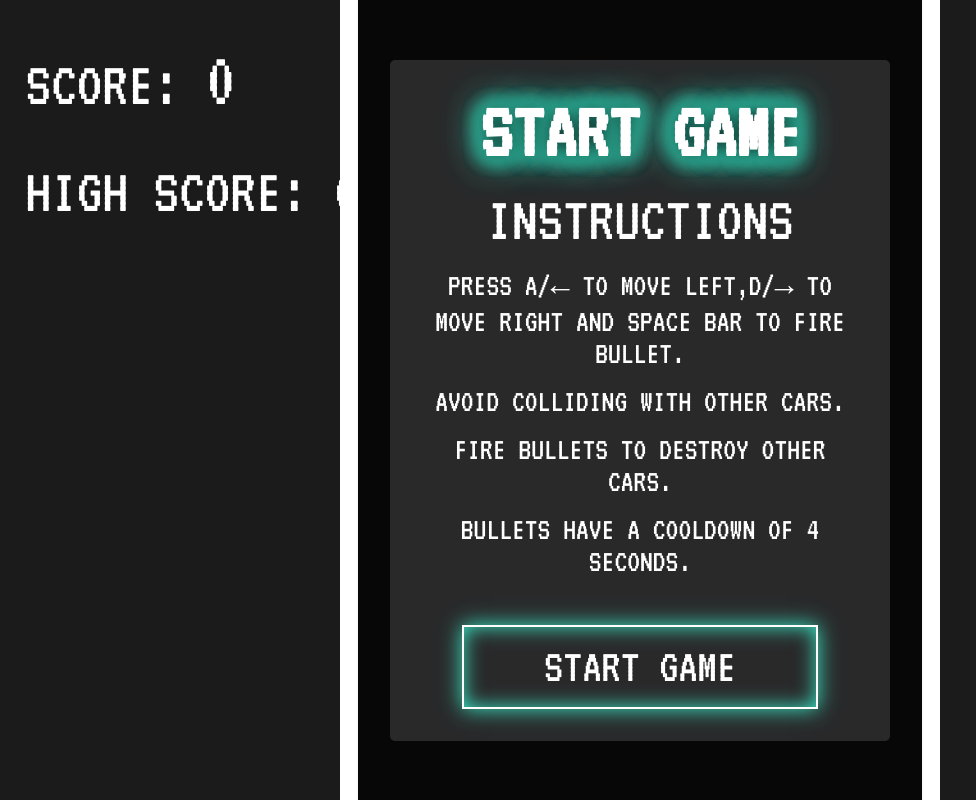
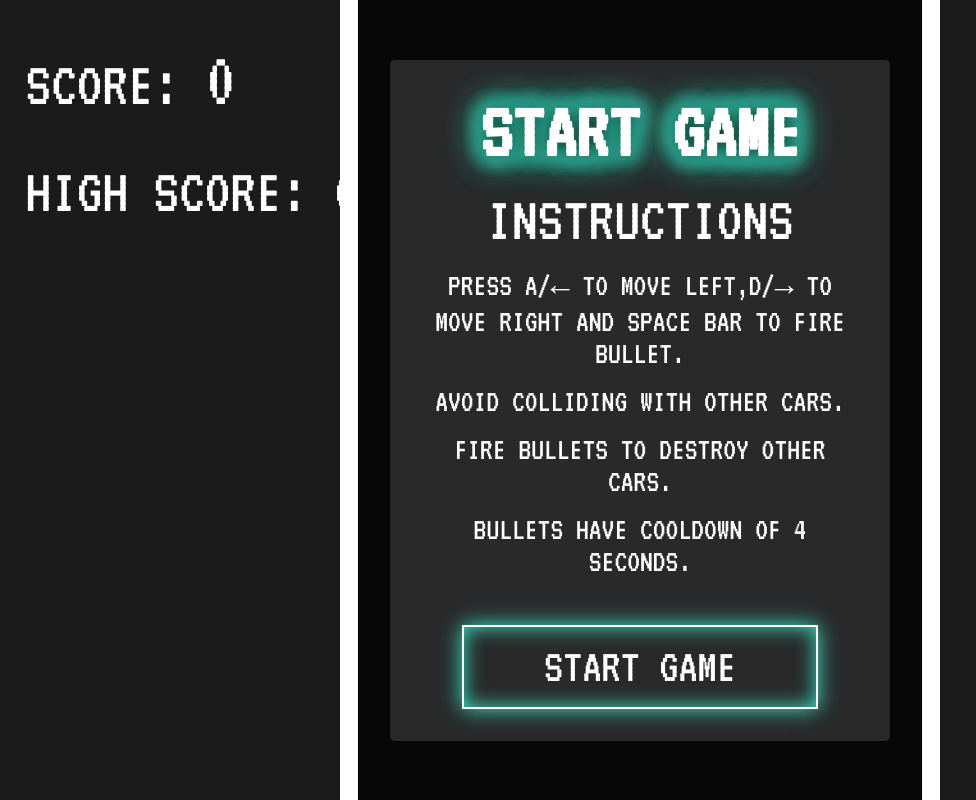
Before and after one commit to sajagshrestha/car-lane-game, a plain HTML site: page index.html in a window 1280 px wide. Shown: the whole page, without its empty margins (0-976 px from the left). Drawn offline with Linux system fonts and the light colour scheme.

Commit message:
typo fixed

```diff
--- a/index.html
+++ b/index.html
@@ -30,7 +30,7 @@
 			</p>
 			<p class="instructions">AVOID COLLIDING WITH OTHER CARS.</p>
 			<p class="instructions">FIRE BULLETS TO DESTROY OTHER CARS.</p>
-			<p class="instructions">BULLETS HAVE A COOLDOWN OF 4 SECONDS.</p>
+			<p class="instructions">BULLETS HAVE COOLDOWN OF 4 SECONDS.</p>
 
 			<button class="game-button" id="start">START GAME</button>
 		</div>
```
